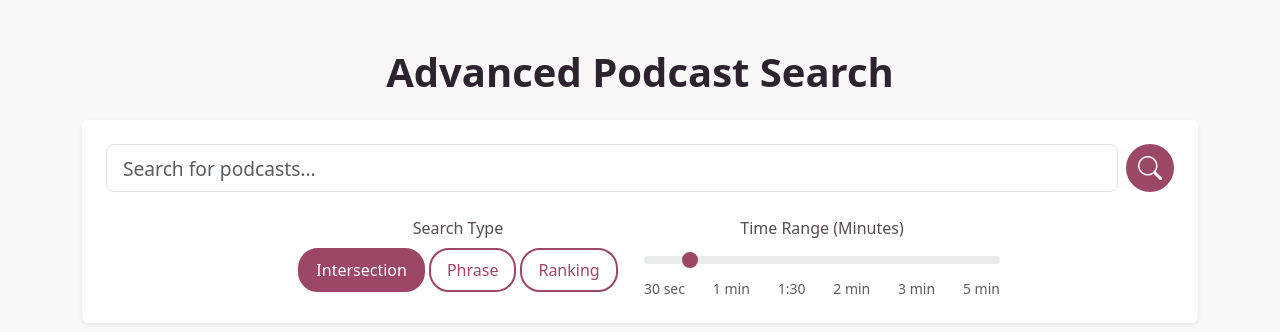
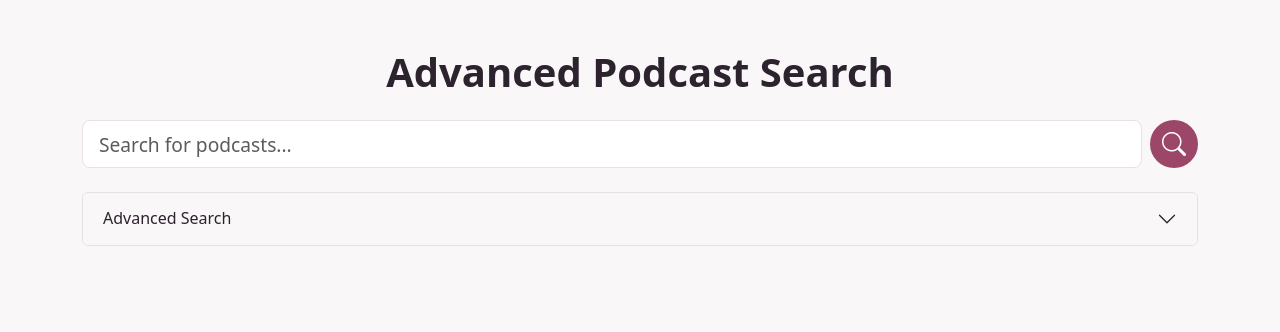
Before and after one commit to lpareja99/SE_podcast_search, a React (Create React App) app in the folder frontend/: page / in a window 1280 px wide. Shown: the top 332 px of the page. Built offline with nearby package versions, Linux system fonts and the light colour scheme.

Commit message:
fix styling advance part

```diff
--- a/frontend/src/Search.js
+++ b/frontend/src/Search.js
@@ -13,6 +13,7 @@ const Search = () => {
     const [searchType, setSearchType] = useState("intersection");
     const [rankingType, setRankingType] = useState("relevance");
     const [timeRange, setTimeRange] = useState(1);
+    const [isAccordionOpen, setIsAccordionOpen] = useState(false); // State for accordion
 
     const handleSearch = async () => {
         const params = new URLSearchParams({
@@ -38,12 +39,8 @@ const Search = () => {
         <div className="container mt-5 search-container">
             <h1 className="text-center mb-4 podcast-title">Advanced Podcast Search</h1>
 
-            <div className="row justify-content-center">
-                <div className="">
-                    <div className="search-controls p-4 rounded shadow-sm bg-white">
-
-                        {/* Search Input Row */}
-                        <div className="d-flex align-items-center gap-2 mb-4">
+            {/* Main Search Bar */}
+            <div className="d-flex align-items-center gap-2 mb-4 ">
                 <input
                     type="text"
                     className="form-control search-bar"
@@ -56,6 +53,27 @@ const Search = () => {
                 </button>
             </div>
 
+            {/* Accordion for Advanced Search */}
+            <div className="accordion" id="advancedSearchAccordion">
+                <div className="accordion-item">
+                    <h2 className="accordion-header" id="headingOne">
+                        <button
+                            className={`accordion-button ${isAccordionOpen ? "" : "collapsed"}`}
+                            type="button"
+                            onClick={() => setIsAccordionOpen(!isAccordionOpen)}
+                            aria-expanded={isAccordionOpen}
+                            aria-controls="collapseOne"
+                        >
+                            Advanced Search
+                        </button>
+                    </h2>
+                    <div
+                        id="collapseOne"
+                        className={`accordion-collapse collapse ${isAccordionOpen ? "show" : ""}`}
+                        aria-labelledby="headingOne"
+                        data-bs-parent="#advancedSearchAccordion"
+                    >
+                        <div className="accordion-body">
                                 {/* Filters Row */}
                                 <div className="d-flex gap-2 justify-content-center">
                                     {/* Search Type */}
@@ -74,8 +92,7 @@ const Search = () => {
                                         </div>
                                     </div>
 
-                            {/* Ranking Type (only if needed) */}
-                            {searchType === "ranking" && (
+                                    {/* Ranking Type */}
                                     <div className="col-4 text-center">
                                         <label className="form-label secondary-text">Ranking Type</label>
                                         <div className="d-flex justify-content-center filter-block gap-1">
@@ -83,14 +100,14 @@ const Search = () => {
                                                 <button
                                                     key={type}
                                                     className={`btn ranking-tag-btn ${rankingType === type ? "selected-ranking-tag" : ""}`}
-                                                onClick={() => setRankingType(type)}
+                                                    onClick={() => searchType === "ranking" && setRankingType(type)}
+                                                    disabled={searchType !== "ranking"} // Disable if ranking type is not selected
                                                 >
                                                     {type.charAt(0).toUpperCase() + type.slice(1)}
                                                 </button>
                                             ))}
                                         </div>
                                     </div>
-                            )}
 
                                     {/* Time Range */}
                                     <div className="col-4 text-center">
@@ -117,6 +134,7 @@ const Search = () => {
                         </div>
                     </div>
                 </div>
+            </div>
 
             <div className="row mt-4">
                 {/* Left Section: List of Shows */}
@@ -126,7 +144,7 @@ const Search = () => {
                             <div
                                 key={index}
                                 className={`list-group-item list-group-item-action mb-2 rounded podcast-item d-flex align-items-start ${
-                                    selectedShow === result ? 'selected-item' : ''
+                                    selectedShow === result ? "selected-item" : ""
                                 }`}
                                 onClick={() => setSelectedShow(result)}
                             >
@@ -135,7 +153,7 @@ const Search = () => {
                                     className="episode-checkbox"
                                     checked={checkedEpisodes.includes(result.id)}
                                     onChange={(e) => {
-                                        e.stopPropagation(); // Prevent triggering the card click
+                                        e.stopPropagation();
                                         handleCheckboxChange(result.id);
                                     }}
                                 />
--- a/frontend/src/search.css
+++ b/frontend/src/search.css
@@ -78,6 +78,19 @@ button.tag-btn.selected-tag, button.ranking-tag-btn.selected-ranking-tag {
     color: white;
 }
 
+button.ranking-tag-btn:disabled {
+    background-color: transparent; /* Keep background transparent */
+    border-color: var(--secondary-text); /* Use secondary text color for border */
+    color: var(--secondary-text); /* Use secondary text color for text */
+    cursor: not-allowed; /* Show not-allowed cursor */
+}
+
+button.ranking-tag-btn.selected-ranking-tag:disabled {
+    background-color: var(--secondary-text); /* Gray background for selected disabled button */
+    color: white; /* Ensure text is visible */
+    border-color: var(--secondary-text); /* Match border to background */
+}
+
 .rank-badge {
     font-family: 'Brush Script MT', monospace;
     font-size: 2rem;
@@ -141,3 +154,29 @@ button.tag-btn.selected-tag, button.ranking-tag-btn.selected-ranking-tag {
     background-color: rgba(156, 70, 104, 0.2);
     border-left: 4px solid var(--main-button);
 }
+
+.accordion-body {
+    background-color: var(--background-color); /* Match page background */
+    border-top: 1px solid var(--search-border); /* Add border between header and body */
+}
+
+.accordion-button {
+    background-color: var(--background-color); /* Match page background */
+    color: var(--main-text); /* Ensure text is visible */
+    border: none; /* Remove default border */
+}
+
+.accordion-button:not(.collapsed) {
+    background-color: var(--background-color); /* Keep background consistent when expanded */
+    box-shadow: none; /* Remove shadow when expanded */
+}
+
+.accordion-button:focus {
+    box-shadow: none; /* Remove focus outline */
+}
+
+.accordion-item {
+    border: 1px solid var(--search-border); /* Add border around accordion item */
+    border-radius: 0.5rem; /* Optional: Add rounded corners */
+    overflow: hidden; /* Ensure content stays within the border */
+}
```
Lines whose indentation alone changed are shown as unchanged.
